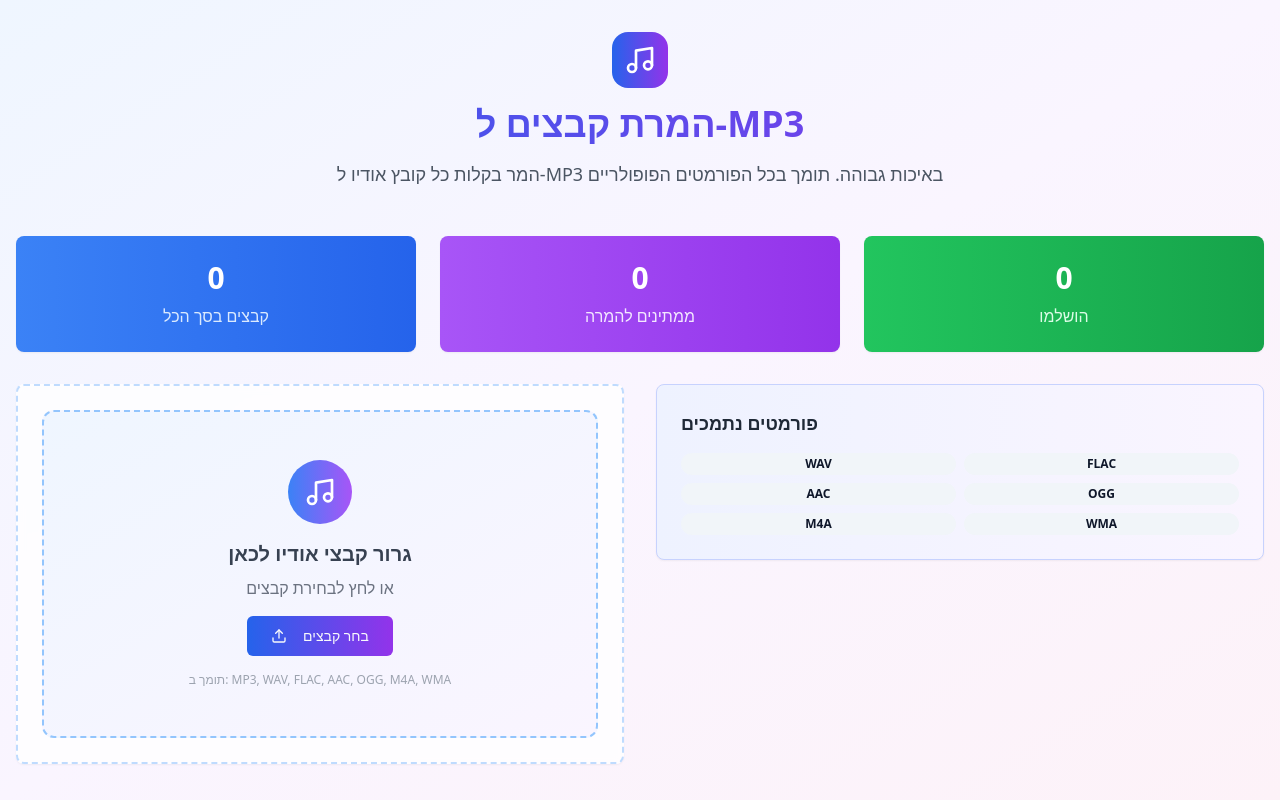
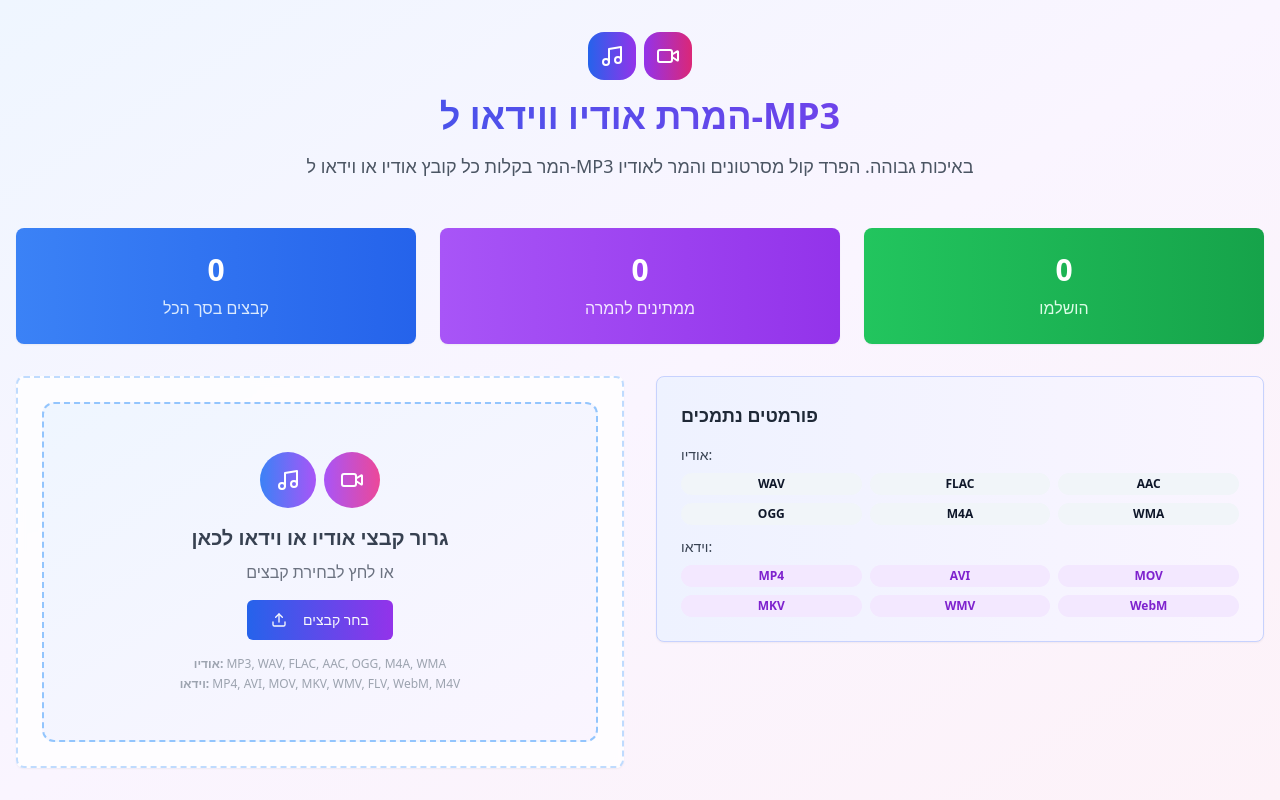
Before and after one commit to yayovtt/file-to-mp3-wizard, a React (Vite) app: page / in a window 1280 px wide. Built offline with nearby package versions, Linux system fonts and the light colour scheme.

Commit message:
Add video to MP3 conversion
Implement functionality to extract audio from video files and convert to MP3.

```diff
--- a/src/components/ConversionStatus.tsx
+++ b/src/components/ConversionStatus.tsx
@@ -1,7 +1,7 @@
 
 import { Progress } from '@/components/ui/progress';
 import { Badge } from '@/components/ui/badge';
-import { FileAudio, CheckCircle, AlertCircle, Loader2 } from 'lucide-react';
+import { FileAudio, FileVideo, CheckCircle, AlertCircle, Loader2 } from 'lucide-react';
 import { FileItem } from '@/pages/Index';
 
 interface ConversionStatusProps {
@@ -9,33 +9,49 @@ interface ConversionStatusProps {
 }
 
 export const ConversionStatus = ({ files }: ConversionStatusProps) => {
-  const getStatusIcon = (status: FileItem['status']) => {
+  const getStatusIcon = (status: FileItem['status'], isVideo: boolean) => {
+    const iconProps = "w-4 h-4";
+    const baseIcon = isVideo ? FileVideo : FileAudio;
+
     switch (status) {
       case 'pending':
-        return <FileAudio className="w-4 h-4 text-gray-500" />;
+        return <baseIcon className={`${iconProps} text-gray-500`} />;
       case 'converting':
-        return <Loader2 className="w-4 h-4 text-blue-500 animate-spin" />;
+        return <Loader2 className={`${iconProps} text-blue-500 animate-spin`} />;
       case 'completed':
-        return <CheckCircle className="w-4 h-4 text-green-500" />;
+        return <CheckCircle className={`${iconProps} text-green-500`} />;
       case 'error':
-        return <AlertCircle className="w-4 h-4 text-red-500" />;
+        return <AlertCircle className={`${iconProps} text-red-500`} />;
     }
   };
 
   const getStatusBadge = (status: FileItem['status']) => {
-    const variants = {
-      pending: { variant: 'secondary' as const, text: 'ממתין' },
-      converting: { variant: 'default' as const, text: 'מתמיר' },
-      completed: { variant: 'default' as const, text: 'הושלם', className: 'bg-green-500 hover:bg-green-600' },
-      error: { variant: 'destructive' as const, text: 'שגיאה' },
-    };
-
-    const config = variants[status];
-    return (
-      <Badge variant={config.variant} className={config.className}>
-        {config.text}
-      </Badge>
-    );
+    switch (status) {
+      case 'pending':
+        return (
+          <Badge variant="secondary">
+            ממתין
+          </Badge>
+        );
+      case 'converting':
+        return (
+          <Badge variant="default">
+            מתמיר
+          </Badge>
+        );
+      case 'completed':
+        return (
+          <Badge variant="default" className="bg-green-500 hover:bg-green-600 text-white">
+            הושלם
+          </Badge>
+        );
+      case 'error':
+        return (
+          <Badge variant="destructive">
+            שגיאה
+          </Badge>
+        );
+    }
   };
 
   const formatFileSize = (bytes: number) => {
@@ -46,19 +62,25 @@ export const ConversionStatus = ({ files }: ConversionStatusProps) => {
     return parseFloat((bytes / Math.pow(k, i)).toFixed(2)) + ' ' + sizes[i];
   };
 
+  const isVideoFile = (filename: string) => {
+    return ['.mp4', '.avi', '.mov', '.mkv', '.wmv', '.flv', '.webm', '.m4v'].some(ext =>
+      filename.toLowerCase().endsWith(ext)
+    );
+  };
+
   return (
     <div className="space-y-4">
       {files.map((file) => (
         <div key={file.id} className="p-4 bg-gray-50 rounded-lg border">
           <div className="flex items-center justify-between mb-3">
             <div className="flex items-center space-x-3 rtl:space-x-reverse">
-              {getStatusIcon(file.status)}
+              {getStatusIcon(file.status, isVideoFile(file.file.name))}
               <div className="min-w-0 flex-1">
                 <p className="text-sm font-medium text-gray-900 truncate">
                   {file.file.name}
                 </p>
                 <p className="text-xs text-gray-500">
-                  {formatFileSize(file.file.size)}
+                  {formatFileSize(file.file.size)} • {isVideoFile(file.file.name) ? 'וידאו → MP3' : 'אודיו → MP3'}
                 </p>
               </div>
             </div>
--- a/src/components/FileUpload.tsx
+++ b/src/components/FileUpload.tsx
@@ -1,6 +1,6 @@
 
 import { useCallback } from 'react';
-import { Upload, Music } from 'lucide-react';
+import { Upload, Music, Video } from 'lucide-react';
 import { Button } from '@/components/ui/button';
 
 interface FileUploadProps {
@@ -11,14 +11,20 @@ export const FileUpload = ({ onFilesSelected }: FileUploadProps) => {
   const handleDrop = useCallback((e: React.DragEvent<HTMLDivElement>) => {
     e.preventDefault();
     const droppedFiles = Array.from(e.dataTransfer.files);
-    const audioFiles = droppedFiles.filter(file =>
+    const supportedFiles = droppedFiles.filter(file =>
+      // Audio files
       file.type.startsWith('audio/') ||
       ['.mp3', '.wav', '.flac', '.aac', '.ogg', '.m4a', '.wma'].some(ext =>
         file.name.toLowerCase().endsWith(ext)
+      ) ||
+      // Video files
+      file.type.startsWith('video/') ||
+      ['.mp4', '.avi', '.mov', '.mkv', '.wmv', '.flv', '.webm', '.m4v'].some(ext =>
+        file.name.toLowerCase().endsWith(ext)
       )
     );
-    if (audioFiles.length > 0) {
-      onFilesSelected(audioFiles);
+    if (supportedFiles.length > 0) {
+      onFilesSelected(supportedFiles);
     }
   }, [onFilesSelected]);
 
@@ -41,13 +47,18 @@ export const FileUpload = ({ onFilesSelected }: FileUploadProps) => {
       className="text-center p-12 rounded-xl border-2 border-dashed border-blue-300 bg-gradient-to-br from-blue-50 to-purple-50 hover:from-blue-100 hover:to-purple-100 transition-all duration-300 group cursor-pointer"
     >
       <div className="flex flex-col items-center space-y-4">
-        <div className="bg-gradient-to-r from-blue-500 to-purple-500 p-4 rounded-full group-hover:scale-110 transition-transform duration-300">
-          <Music className="w-8 h-8 text-white" />
+        <div className="flex items-center space-x-2">
+          <div className="bg-gradient-to-r from-blue-500 to-purple-500 p-4 rounded-full group-hover:scale-110 transition-transform duration-300">
+            <Music className="w-6 h-6 text-white" />
+          </div>
+          <div className="bg-gradient-to-r from-purple-500 to-pink-500 p-4 rounded-full group-hover:scale-110 transition-transform duration-300">
+            <Video className="w-6 h-6 text-white" />
+          </div>
         </div>
 
         <div className="space-y-2">
           <h3 className="text-xl font-semibold text-gray-700">
-            גרור קבצי אודיו לכאן
+            גרור קבצי אודיו או וידאו לכאן
           </h3>
           <p className="text-gray-500">
             או לחץ לבחירת קבצים
@@ -68,14 +79,15 @@ export const FileUpload = ({ onFilesSelected }: FileUploadProps) => {
           id="file-input"
           type="file"
           multiple
-          accept="audio/*,.mp3,.wav,.flac,.aac,.ogg,.m4a,.wma"
+          accept="audio/*,video/*,.mp3,.wav,.flac,.aac,.ogg,.m4a,.wma,.mp4,.avi,.mov,.mkv,.wmv,.flv,.webm,.m4v"
           onChange={handleFileInput}
           className="hidden"
         />
 
-        <p className="text-xs text-gray-400 mt-4">
-          תומך ב: MP3, WAV, FLAC, AAC, OGG, M4A, WMA
-        </p>
+        <div className="text-xs text-gray-400 mt-4 space-y-1">
+          <p><strong>אודיו:</strong> MP3, WAV, FLAC, AAC, OGG, M4A, WMA</p>
+          <p><strong>וידאו:</strong> MP4, AVI, MOV, MKV, WMV, FLV, WebM, M4V</p>
+        </div>
       </div>
     </div>
   );
--- a/src/pages/Index.tsx
+++ b/src/pages/Index.tsx
@@ -7,7 +7,7 @@ import { Badge } from '@/components/ui/badge';
 import { FileUpload } from '@/components/FileUpload';
 import { ConversionStatus } from '@/components/ConversionStatus';
 import { DownloadSection } from '@/components/DownloadSection';
-import { Music, Download, Sparkles } from 'lucide-react';
+import { Music, Video, Download, Sparkles } from 'lucide-react';
 
 export interface FileItem {
   id: string;
@@ -77,16 +77,19 @@ const Index = () => {
       <div className="container mx-auto px-4 py-8">
         {/* Header */}
         <div className="text-center mb-12">
-          <div className="flex items-center justify-center mb-4">
+          <div className="flex items-center justify-center mb-4 space-x-2">
             <div className="bg-gradient-to-r from-blue-600 to-purple-600 p-3 rounded-2xl">
-              <Music className="w-8 h-8 text-white" />
+              <Music className="w-6 h-6 text-white" />
+            </div>
+            <div className="bg-gradient-to-r from-purple-600 to-pink-600 p-3 rounded-2xl">
+              <Video className="w-6 h-6 text-white" />
             </div>
           </div>
           <h1 className="text-4xl font-bold bg-gradient-to-r from-blue-600 to-purple-600 bg-clip-text text-transparent mb-4">
-            המרת קבצים ל-MP3
+            המרת אודיו ווידאו ל-MP3
           </h1>
           <p className="text-lg text-gray-600 max-w-2xl mx-auto">
-            המר בקלות כל קובץ אודיו ל-MP3 באיכות גבוהה. תומך בכל הפורמטים הפופולריים
+            המר בקלות כל קובץ אודיו או וידאו ל-MP3 באיכות גבוהה. הפרד קול מסרטונים והמר לאודיו
           </p>
         </div>
 
@@ -158,12 +161,27 @@ const Index = () => {
             {/* Supported Formats */}
             <Card className="p-6 bg-gradient-to-r from-indigo-50 to-purple-50 border-indigo-200">
               <h3 className="text-lg font-semibold mb-4 text-gray-800">פורמטים נתמכים</h3>
-              <div className="grid grid-cols-2 gap-2">
-                {['WAV', 'FLAC', 'AAC', 'OGG', 'M4A', 'WMA'].map(format => (
-                  <Badge key={format} variant="secondary" className="justify-center">
-                    {format}
-                  </Badge>
-                ))}
+              <div className="space-y-3">
+                <div>
+                  <h4 className="text-sm font-medium text-gray-700 mb-2">אודיו:</h4>
+                  <div className="grid grid-cols-3 gap-2">
+                    {['WAV', 'FLAC', 'AAC', 'OGG', 'M4A', 'WMA'].map(format => (
+                      <Badge key={format} variant="secondary" className="justify-center">
+                        {format}
+                      </Badge>
+                    ))}
+                  </div>
+                </div>
+                <div>
+                  <h4 className="text-sm font-medium text-gray-700 mb-2">וידאו:</h4>
+                  <div className="grid grid-cols-3 gap-2">
+                    {['MP4', 'AVI', 'MOV', 'MKV', 'WMV', 'WebM'].map(format => (
+                      <Badge key={format} variant="secondary" className="justify-center bg-purple-100 text-purple-700">
+                        {format}
+                      </Badge>
+                    ))}
+                  </div>
+                </div>
               </div>
             </Card>
           </div>
```
